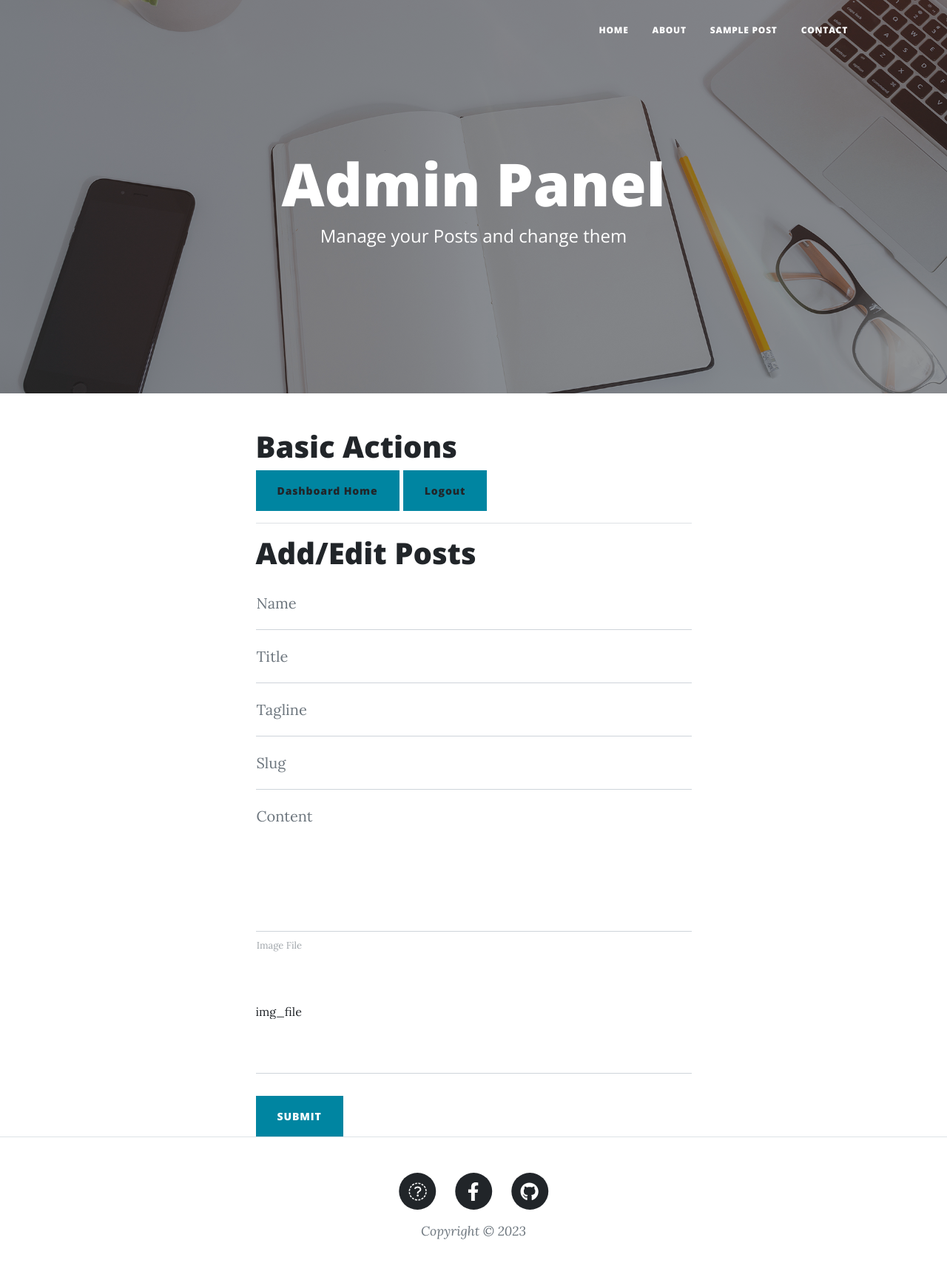
After one commit to Shubham-122/QuillNest, a Flask app: template templates/edit.html in a window 1280 px wide. The commit adds this page. Shown: the whole page at 74% size. Run offline with Flask 3, Linux system fonts and the light colour scheme; the template is opened without the code that fills it, so the values that code supplies are empty; some libraries are stand-ins or nearby versions.

Commit message:
Modified the dashboard and added the option to edit existing posts and add new posts.

```diff
--- a/main.py
+++ b/main.py
@@ -1,4 +1,4 @@
-from flask import Flask, render_template, request, session
+from flask import Flask, render_template, request, session, redirect
 from flask_sqlalchemy import SQLAlchemy
 from datetime import datetime
 import json
@@ -86,6 +86,45 @@ def about():
     return render_template('about.html', name= name, params=params)
 
 
+
+@app.route("/edit/<string:sno>", methods= ['GET', 'POST'])
+def edit(sno):
+    if('user' in session and session['user']==params['admin_user']):
+        if request.method=='POST':
+            name=request.form.get('name')
+            box_title= request.form.get('title')
+            tline = request.form.get('tline')
+            slug = request.form.get('slug')
+            content = request.form.get('content')
+            img_file = request.form.get('img_file')
+            date=datetime.now()
+
+            if sno=='0':
+                post=Posts(name=name, title=box_title, slug=slug, content=content, tag_line=tline, img_file=img_file, date=date)
+                db.session.add(post)
+                db.session.commit()
+            else:
+                post=Posts.query.filter_by(sno=sno).first()
+                post.name=name
+                post.title = box_title
+                post.slug=slug
+                post.content=content
+                post.tag_line=tline
+                post.img_file=img_file
+                post.date=date
+                db.session.commit()
+                return redirect('/edit/'+sno)
+
+        post=Posts.query.filter_by(sno=sno).first()
+        return render_template('edit.html', params=params, post=post)
+
+
+
+
+
+
+
+
 @app.route("/contact", methods= ['GET', 'POST'])
 def contact():
     if(request.method=='POST'):
--- a/templates/contact.html
+++ b/templates/contact.html
@@ -18,7 +18,7 @@
             <div class="container px-4 px-lg-5">
                 <div class="row gx-4 gx-lg-5 justify-content-center">
                     <div class="col-md-10 col-lg-8 col-xl-7">
-                        <p>Want to get in touch? Fill out the form below to send me a message and I will get back to you as soon as possible!</p>
+                        <p>Want to get in touch? Fill out the form below to send us a message and We will get back to you as soon as possible!</p>
                         <div class="my-5">
                             <!-- * * * * * * * * * * * * * * *-->
                             <!-- * * SB Forms Contact Form * *-->
--- /dev/null
+++ b/templates/edit.html
@@ -0,0 +1,88 @@
+{% extends "layout.html" %}
+{% block body %}
+        <!-- Page Header-->
+        <header class="masthead" style="background-image: url('{{url_for('static', filename='img/home-bg.jpg')}}')">
+            <div class="container position-relative px-4 px-lg-5">
+                <div class="row gx-4 gx-lg-5 justify-content-center">
+                    <div class="col-md-10 col-lg-8 col-xl-7">
+                        <div class="site-heading">
+                            <h1>Admin Panel</h1>
+                            <span class="subheading">Manage your Posts and change them</span>
+                        </div>
+                    </div>
+                </div>
+            </div>
+        </header>
+        <!-- Main Content-->
+        <div class="container px-4 px-lg-5">
+            <div class="row gx-4 gx-lg-5 justify-content-center">
+                <div class="col-md-10 col-lg-8 col-xl-7">
+
+                    <h1>Basic Actions</h1>
+                    <button class="btn btn-primary"><a href="/dashboard">Dashboard Home</a></button>
+                    <button class="btn btn-primary"><a href="/logout">Logout</a></button>
+                    <hr>
+
+
+                    <h1>Add/Edit Posts</h1>
+                    <form id="contactForm" action="/edit/{{post.sno}}" method="post" data-sb-form-api-token="API_TOKEN">
+                        <div class="form-floating">
+                            <input class="form-control" id="name" name="name" type="text" placeholder="Enter your name..." data-sb-validations="required" value="{{post.name}}"/>
+                            <label for="title">Name</label>
+                            <div class="invalid-feedback" data-sb-feedback="title:required">A Name is required.</div>
+                        </div>
+                        <div class="form-floating">
+                            <input class="form-control" id="title" name="title" type="text" placeholder="Enter your Title..." data-sb-validations="required" value="{{post.title}}"/>
+                            <label for="title">Title</label>
+                            <div class="invalid-feedback" data-sb-feedback="title:required">A Title is required.</div>
+                        </div>
+                        <div class="form-floating">
+                            <input class="form-control" id="tline" name="tline" type="text" placeholder="Enter your Tagline..." data-sb-validations="required,email" value="{{post.tag_line}}" />
+                            <label for="tagline">Tagline</label>
+                            <div class="invalid-feedback" data-sb-feedback="tagline:required">A Tagline is required.</div>
+                        </div>
+                        <div class="form-floating">
+                            <input class="form-control" id="slug" name="slug" type="text" placeholder="Enter your Slug..." data-sb-validations="required" value="{{post.slug}}"/>
+                            <label for="slug">Slug</label>
+                            <div class="invalid-feedback" data-sb-feedback="slug:required">A Slug number is required.</div>
+                        </div>
+                        <div class="form-floating">
+                            <input class="form-control" id="content" name="content" placeholder="Enter your content here..." style="height: 12rem" data-sb-validations="required" value="{{post.content}}">
+                            <label for="content">Content</label>
+                            <div class="invalid-feedback" data-sb-feedback="message:required">Content is required.</div>
+                        </div>
+
+                        <div class="form-floating">
+                            <input class="form-control" id="img_file" name="img_file" placeholder="Enter your image file here..." style="height: 12rem" value="img_file">
+                            <label for="img_file">Image File</label>
+                        </div>
+
+                        <br />
+                        <!-- Submit success message-->
+                        <!---->
+                        <!-- This is what your users will see when the form-->
+                        <!-- has successfully submitted-->
+                        <div class="d-none" id="submitSuccessMessage">
+                            <div class="text-center mb-3">
+                                <div class="fw-bolder">Form submission successful!</div>
+                                To activate this form, sign up at
+                                <br />
+                            </div>
+                        </div>
+                        <!-- Submit error message-->
+                        <!---->
+                        <!-- This is what your users will see when there is-->
+                        <!-- an error submitting the form-->
+                        <div class="d-none" id="submitErrorMessage"><div class="text-center text-danger mb-3">Error sending message!</div></div>
+                        <!-- Submit Button-->
+                        <button class="btn btn-primary text-uppercase" id="submitButton" type="submit" >Submit</button>
+                    </form>
+
+
+
+
+
+                </div>
+            </div>
+        </div>
+        {% endblock %}
--- a/templates/login.html
+++ b/templates/login.html
@@ -7,7 +7,7 @@
     <meta name="author" content="">
     <link rel="icon" href="../../../../favicon.ico">
 
-    <title>Signin</title>
+    <title>Admin Signin</title>
     <link href="https://cdn.jsdelivr.net/npm/bootstrap@5.3.2/dist/css/bootstrap.min.css" rel="stylesheet" integrity="sha384-T3c6CoIi6uLrA9TneNEoa7RxnatzjcDSCmG1MXxSR1GAsXEV/Dwwykc2MPK8M2HN" crossorigin="anonymous">
 
  <link href="{{url_for('static',filename='css/signin.css')}}" rel="stylesheet">
```
Also changed, not shown: templates/dashboard.html (+11 -3 lines), static/img/autocrat.png.jpeg (added).
